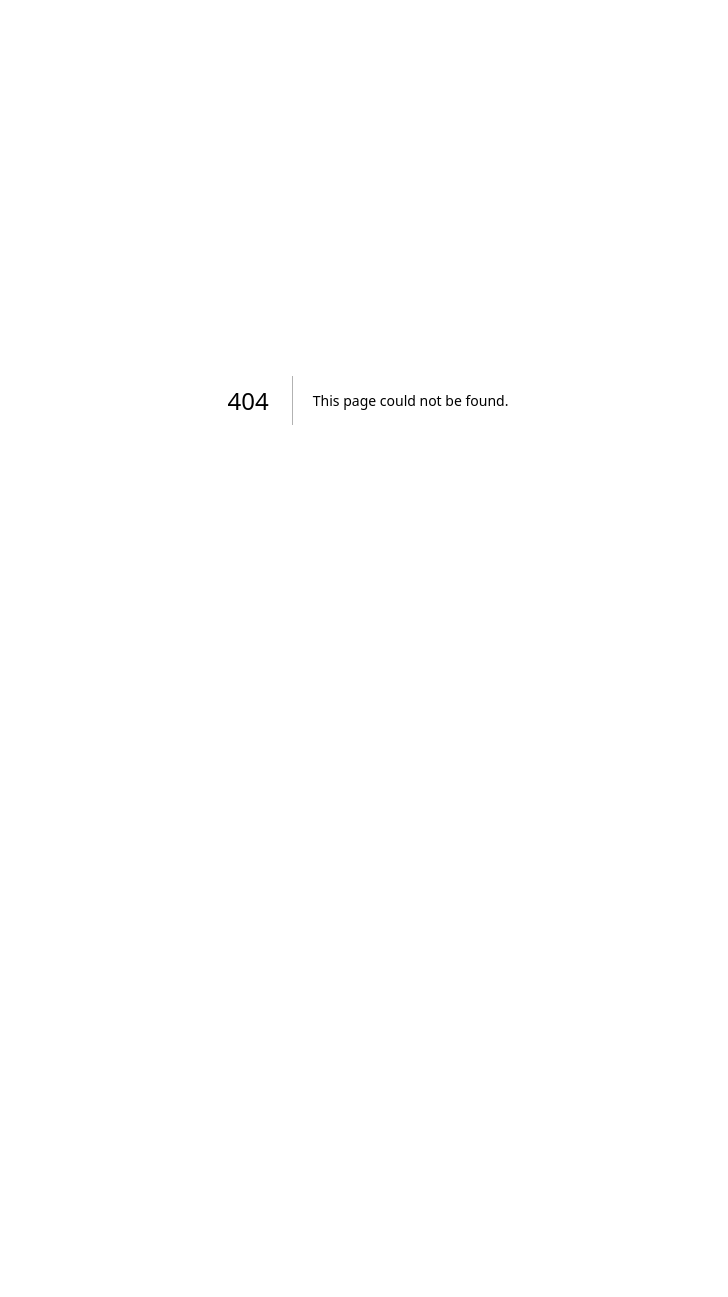
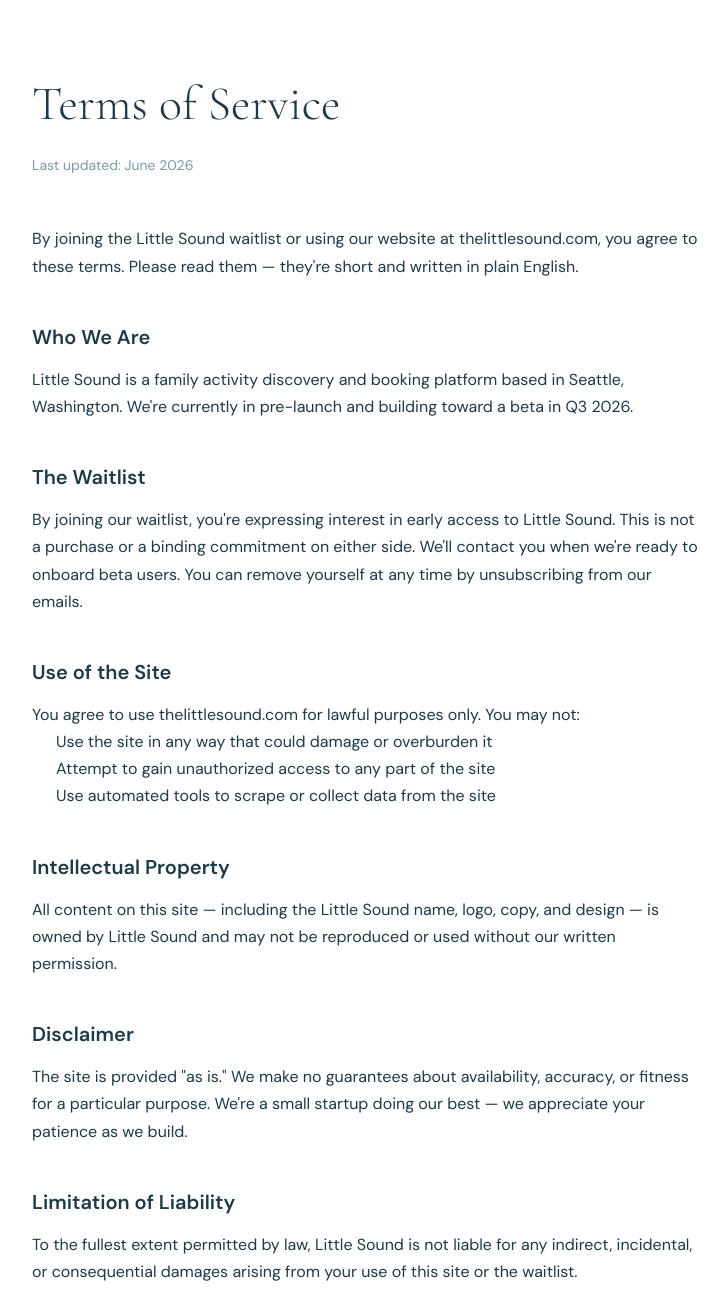
Before and after one commit to thelittlesound/littlesound-landing, a Next.js app: page /terms in a window 1280 px wide. Before the commit this address had no page. Shown: the top 1297 px of the page, without its empty margins (272-1000 px from the left). Before the commit the page ends 800 px from the top, so only its background shows below. Built offline with nearby package versions, Linux system fonts and the light colour scheme.

Commit message:
Add Terms of Service page component

```diff
--- /dev/null
+++ b/app/terms/page.tsx
@@ -0,0 +1,46 @@
+export default function TermsOfService() {
+  return (
+    <main style={{ maxWidth: "720px", margin: "0 auto", padding: "4rem 1.5rem", fontFamily: "'DM Sans', sans-serif", color: "#1C3A4A", lineHeight: "1.7" }}>
+      <h1 style={{ fontFamily: "'Cormorant Garamond', serif", fontWeight: 300, fontSize: "3rem", marginBottom: "0.5rem" }}>Terms of Service</h1>
+      <p style={{ color: "#7A9AAA", fontSize: "0.875rem", marginBottom: "3rem" }}>Last updated: June 2026</p>
+
+      <p>By joining the Little Sound waitlist or using our website at thelittlesound.com, you agree to these terms. Please read them — they're short and written in plain English.</p>
+
+      <h2 style={{ fontFamily: "'DM Sans', sans-serif", fontWeight: 600, fontSize: "1.25rem", marginTop: "2.5rem", marginBottom: "0.75rem" }}>Who We Are</h2>
+      <p>Little Sound is a family activity discovery and booking platform based in Seattle, Washington. We're currently in pre-launch and building toward a beta in Q3 2026.</p>
+
+      <h2 style={{ fontFamily: "'DM Sans', sans-serif", fontWeight: 600, fontSize: "1.25rem", marginTop: "2.5rem", marginBottom: "0.75rem" }}>The Waitlist</h2>
+      <p>By joining our waitlist, you're expressing interest in early access to Little Sound. This is not a purchase or a binding commitment on either side. We'll contact you when we're ready to onboard beta users. You can remove yourself at any time by unsubscribing from our emails.</p>
+
+      <h2 style={{ fontFamily: "'DM Sans', sans-serif", fontWeight: 600, fontSize: "1.25rem", marginTop: "2.5rem", marginBottom: "0.75rem" }}>Use of the Site</h2>
+      <p>You agree to use thelittlesound.com for lawful purposes only. You may not:</p>
+      <ul style={{ paddingLeft: "1.5rem" }}>
+        <li>Use the site in any way that could damage or overburden it</li>
+        <li>Attempt to gain unauthorized access to any part of the site</li>
+        <li>Use automated tools to scrape or collect data from the site</li>
+      </ul>
+
+      <h2 style={{ fontFamily: "'DM Sans', sans-serif", fontWeight: 600, fontSize: "1.25rem", marginTop: "2.5rem", marginBottom: "0.75rem" }}>Intellectual Property</h2>
+      <p>All content on this site — including the Little Sound name, logo, copy, and design — is owned by Little Sound and may not be reproduced or used without our written permission.</p>
+
+      <h2 style={{ fontFamily: "'DM Sans', sans-serif", fontWeight: 600, fontSize: "1.25rem", marginTop: "2.5rem", marginBottom: "0.75rem" }}>Disclaimer</h2>
+      <p>The site is provided "as is." We make no guarantees about availability, accuracy, or fitness for a particular purpose. We're a small startup doing our best — we appreciate your patience as we build.</p>
+
+      <h2 style={{ fontFamily: "'DM Sans', sans-serif", fontWeight: 600, fontSize: "1.25rem", marginTop: "2.5rem", marginBottom: "0.75rem" }}>Limitation of Liability</h2>
+      <p>To the fullest extent permitted by law, Little Sound is not liable for any indirect, incidental, or consequential damages arising from your use of this site or the waitlist.</p>
+
+      <h2 style={{ fontFamily: "'DM Sans', sans-serif", fontWeight: 600, fontSize: "1.25rem", marginTop: "2.5rem", marginBottom: "0.75rem" }}>Changes to These Terms</h2>
+      <p>We may update these terms as the product evolves. We'll update the "last updated" date at the top and notify you of material changes by email.</p>
+
+      <h2 style={{ fontFamily: "'DM Sans', sans-serif", fontWeight: 600, fontSize: "1.25rem", marginTop: "2.5rem", marginBottom: "0.75rem" }}>Governing Law</h2>
+      <p>These terms are governed by the laws of the State of Washington, United States.</p>
+
+      <h2 style={{ fontFamily: "'DM Sans', sans-serif", fontWeight: 600, fontSize: "1.25rem", marginTop: "2.5rem", marginBottom: "0.75rem" }}>Contact</h2>
+      <p>Questions? Reach us at <a href="mailto:hello@thelittlesound.com" style={{ color: "#1A7A8A" }}>hello@thelittlesound.com</a>.</p>
+
+      <p style={{ marginTop: "3rem", paddingTop: "2rem", borderTop: "1px solid #E8DFC8", color: "#7A9AAA", fontSize: "0.875rem" }}>
+        © {new Date().getFullYear()} Little Sound. All rights reserved.
+      </p>
+    </main>
+  );
+}
```
